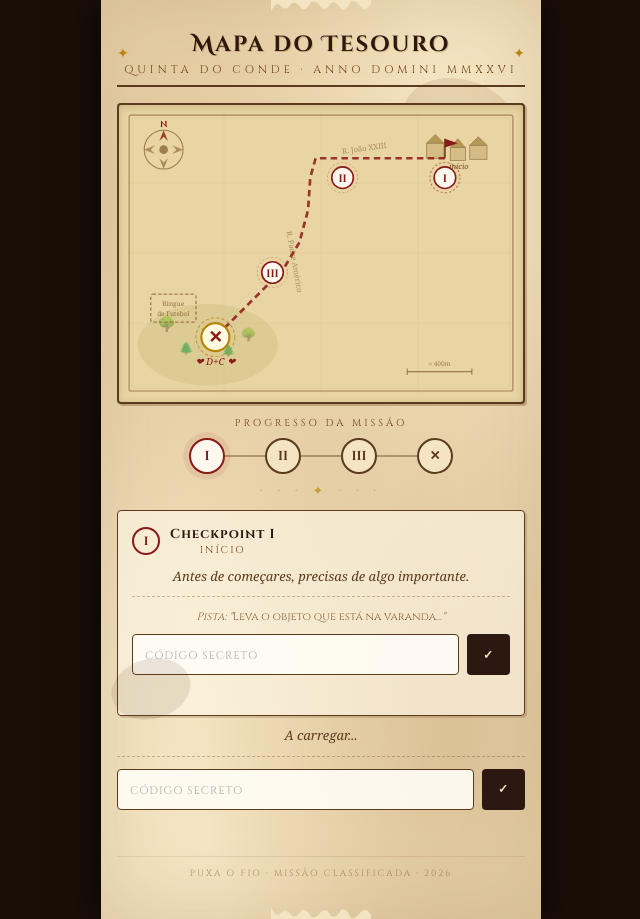
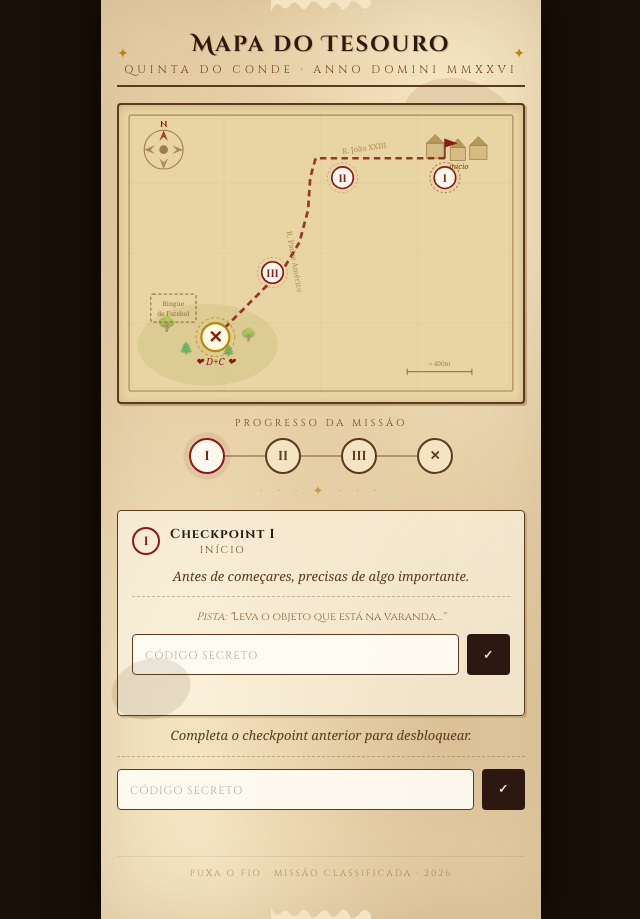
Before and after one commit to danielftsilva/Puxa-o-Fio, a Flask app: page / in a window 1280 px wide. Shown: the whole page, without its empty margins (319-959 px from the left). Run offline with Flask 3, Linux system fonts and the light colour scheme; some web fonts are replaced.

Commit message:
bugfixes 3

```diff
--- a/app.py
+++ b/app.py
@@ -7,7 +7,7 @@ app.secret_key = os.environ.get("SECRET_KEY", "puxa-o-fio-2024")
 # Secret codes for each checkpoint — change these before deploying
 CHECKPOINTS = {
     1: {
-        "code": "VARANDA",
+        "code": "PA",
         "hint": "Leva o objeto que está na varanda...",
         "location": "Início",
         "description": "Antes de começares, precisas de algo importante.",
--- a/templates/index.html
+++ b/templates/index.html
@@ -541,7 +541,7 @@
         <div class="cp-location" id="loc-2">—</div>
       </div>
     </div>
-    <div class="cp-desc" id="desc-2">A carregar...</div>
+    <div class="cp-desc" id="desc-2">Completa o checkpoint anterior para desbloquear.</div>
     <div class="cp-hint" style="display:none">Pista: "<span id="hint-2">...</span>"</div>
     <div class="code-input-row">
       <input class="code-input" id="input-2" type="text" placeholder="Código secreto" maxlength="20" autocomplete="off" autocorrect="off" autocapitalize="characters" spellcheck="false">
```
